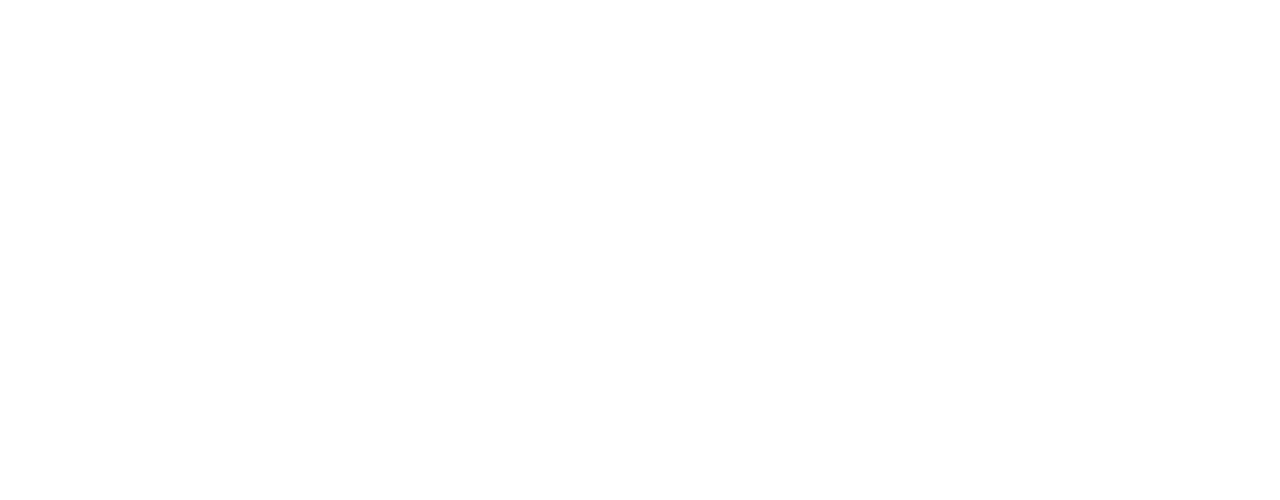
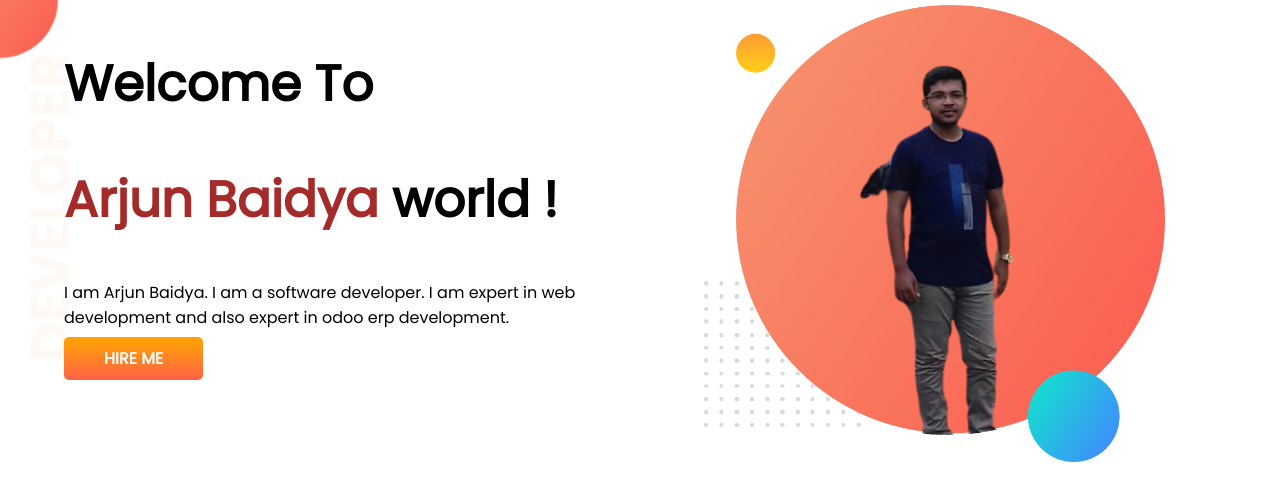
Before and after one commit to arjun-baidya/developer-protfolio, a plain HTML site: page index.html in a window 1280 px wide. Drawn offline with Linux system fonts and the light colour scheme.

Commit message:
first section complete

```diff
--- a/index.html
+++ b/index.html
@@ -5,8 +5,29 @@
     <meta http-equiv="X-UA-Compatible" content="IE=edge">
     <meta name="viewport" content="width=device-width, initial-scale=1.0">
     <title>Protfolio</title>
+    <link rel="preconnect" href="https://fonts.googleapis.com">
+    <link rel="preconnect" href="https://fonts.gstatic.com" crossorigin>
+    <link href="https://fonts.googleapis.com/css2?family=Poppins&display=swap" rel="stylesheet">
+    <link rel="stylesheet" href="style.css">
 </head>
 <body>
 
+    <section class="top-banner">
+        <div class="half-width">
+            <h1>Welcome To</h1>
+            <h1> <span class="name-span">Arjun Baidya</span> world !</h1>
+            <p>
+                I am Arjun Baidya. I am a software developer. I am expert in web development and also expert in odoo erp development.
+
+            </p>
+            <a class="hire-button" target="blank" href="https://www.linkedin.com/in/arjun-baidya13/">HIRE ME</a>
+        </div>
+
+        <div class="half-width">
+            <img src="images/arjun-bg.png" alt="">
+        </div>
+
+    </section>
+
 </body>
 </html>
--- /dev/null
+++ b/style.css
@@ -0,0 +1,39 @@
+body{
+    font-family: 'Poppins', sans-serif;
+    margin: 0;
+}
+
+h1{
+    font-size: 50px;
+}
+
+.name-span{
+    color: brown;
+}
+
+section{
+    display: flex;
+}
+.half-width{
+    width: 50%;
+    padding-left: 5%;
+    padding-top: 5px;
+}
+
+.half-width img{
+    width: 80%;
+}
+
+.hire-button{
+    text-decoration: none;
+    background-image: linear-gradient(orange, tomato);
+    padding: 10px 40px;
+    border-radius: 5px;
+    color: white;
+    font-weight: 700;
+}
+
+.top-banner{
+    background-image: url(images/top-banner.png);
+    background-repeat: no-repeat;
+}
```
Also changed, not shown: images/arjun-bg.png (added), images/dream-bg.png (added), images/exp-bg.png (added), images/my-bg.png (added), images/my-bg2.png (added), images/top-banner.png (added), showoff/arjun.jpeg (added), showoff/caffee.jpg (added), showoff/front-home-remove.png (added), showoff/front-home.jpg (added), showoff/india.jpg (added), showoff/kobita.jpg (added), showoff/me.jpg (added), showoff/self-remove.png (added), 1 more files.
